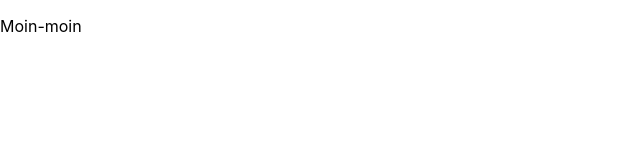
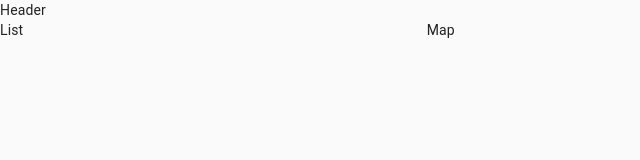
Before and after one commit to y-boris/travel-advisor, a React (Create React App) app: page / in a window 1280 px wide. Shown: the top 160 px of the page, without its empty margins (0-640 px from the left). Built offline with nearby package versions, Linux system fonts and the light colour scheme; the HTML template or start-up script is replaced by a standard one.

Commit message:
feat: folder structure

```diff
--- a/src/App.js
+++ b/src/App.js
@@ -1,10 +1,24 @@
-import './assets/style.css';
+import { CssBaseline, Grid } from '@material-ui/core'
+
+import Header from './components/Header'
+import List from './components/List'
+import Map from './components/Map'
 
 function App() {
   return (
-    <p>
-      Moin-moin
-    </p>
+    <>
+      <CssBaseline />
+      <Header />
+      <Grid container spacing={3} style={{ width: '100%' }}>
+        <Grid item xs={12} md={4}>
+          <List />
+        </Grid>
+        <Grid item xs={12} md={8}>
+          <Map />
+        </Grid>
+      </Grid>
+
+    </>
   );
 }
 
--- a/src/assets/style.css
+++ /dev/null
@@ -1,13 +0,0 @@
-body {
-  margin: 0;
-  font-family: -apple-system, BlinkMacSystemFont, 'Segoe UI', 'Roboto', 'Oxygen',
-    'Ubuntu', 'Cantarell', 'Fira Sans', 'Droid Sans', 'Helvetica Neue',
-    sans-serif;
-  -webkit-font-smoothing: antialiased;
-  -moz-osx-font-smoothing: grayscale;
-}
-
-code {
-  font-family: source-code-pro, Menlo, Monaco, Consolas, 'Courier New',
-    monospace;
-}
--- /dev/null
+++ b/src/components/Header/index.jsx
@@ -0,0 +1,9 @@
+function Header() {
+  return (
+    <div>
+      Header
+    </div>
+  )
+}
+
+export default Header
--- /dev/null
+++ b/src/components/List/index.jsx
@@ -0,0 +1,9 @@
+function List() {
+  return (
+    <div>
+      List
+    </div>
+  )
+}
+
+export default List
--- /dev/null
+++ b/src/components/Map/index.jsx
@@ -0,0 +1,9 @@
+function Map() {
+  return (
+    <div>
+      Map
+    </div>
+  )
+}
+
+export default Map
```
Also changed, not shown: src/components/PlaceDetails/index.jsx (added, +9 -0 lines), src/components/Header/styles.js (added), src/components/List/styles.js (added), src/components/Map/styles.js (added), src/components/PlaceDetails/styles.js (added).
